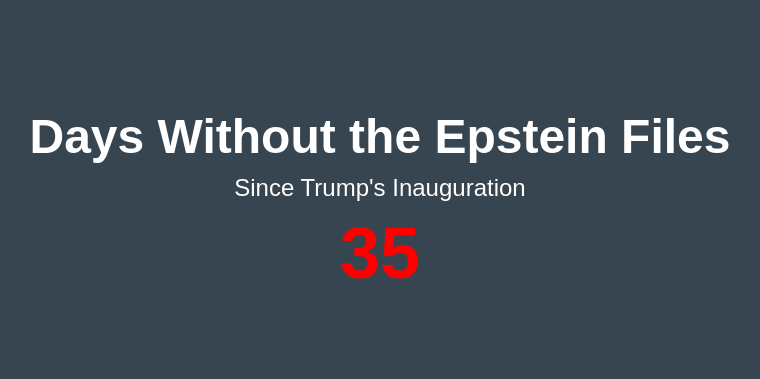
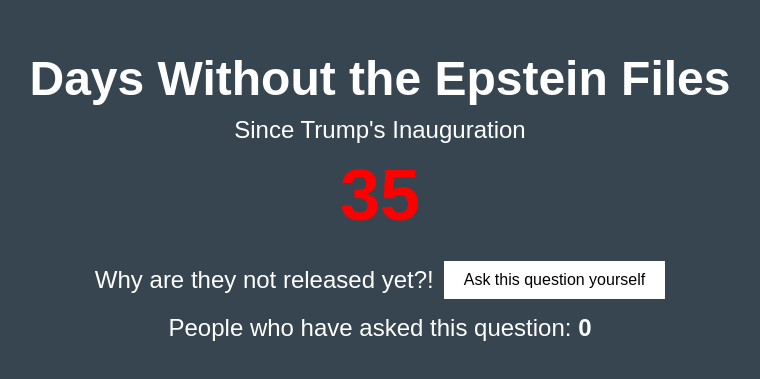
Before and after one commit to JoePuvel/epstein.files.counter, a plain HTML site: page index.html in a window 1280 px wide. Shown: the part 199-578 px from the top of the page, without its empty margins (260-1020 px from the left). Drawn offline with Linux system fonts and the light colour scheme; no server answers.

Commit message:
added ask question button and click counter feature

```diff
--- a/index.html
+++ b/index.html
@@ -37,6 +37,37 @@
             font-weight: bold;
             color: #FF0000; /* Red to pop against the dark background */
         }
+
+        .question-section {
+            display: flex;
+            align-items: center;
+            justify-content: center;
+            margin-top: 20px;
+        }
+
+        .question-section p {
+            margin-right: 10px;
+            font-size: 24px;
+        }
+
+        #ask-button {
+            background-color: white;
+            color: black;
+            border: none;
+            padding: 10px 20px;
+            font-size: 16px;
+            cursor: pointer;
+        }
+
+        #ask-button:disabled {
+            background-color: gray;
+            color: white;
+            cursor: not-allowed;
+        }
+
+        #ask-counter {
+            font-weight: bold;
+        }
     </style>
 </head>
 <body>
@@ -44,8 +75,14 @@
         <h1>Days Without the Epstein Files</h1>
         <p>Since Trump's Inauguration</p>
         <span id="days-counter"></span>
+        <div class="question-section">
+            <p>Why are they not released yet?!</p>
+            <button id="ask-button">Ask this question yourself</button>
+        </div>
+        <p>People who have asked this question: <span id="ask-counter">0</span></p>
     </div>
     <script>
+        document.addEventListener('DOMContentLoaded', function() {
             // Calculate days since Trump's 2025 inauguration
             function calculateDaysSince() {
                 const inaugurationDate = new Date('2025-01-20');
@@ -57,6 +94,78 @@
 
             // Display the days count
             document.getElementById('days-counter').textContent = calculateDaysSince();
+
+            // Cookie functions to track if the button has been clicked
+            function setCookie(name, value, days) {
+                var expires = "";
+                if (days) {
+                    var date = new Date();
+                    date.setTime(date.getTime() + (days * 24 * 60 * 60 * 1000));
+                    expires = "; expires=" + date.toUTCString();
+                }
+                document.cookie = name + "=" + (value || "") + expires + "; path=/";
+            }
+
+            function getCookie(name) {
+                var nameEQ = name + "=";
+                var ca = document.cookie.split(';');
+                for(var i=0; i < ca.length; i++) {
+                    var c = ca[i];
+                    while (c.charAt(0)==' ') c = c.substring(1,c.length);
+                    if (c.indexOf(nameEQ) == 0) return c.substring(nameEQ.length,c.length);
+                }
+                return null;
+            }
+
+            // Namespace for CountAPI (replace with your repository name if different)
+            const namespace = 'epstein.files.counter';
+            const key = 'ask_question';
+
+            // Function to fetch the current count from CountAPI
+            function getCount() {
+                fetch(`https://api.countapi.xyz/get/${namespace}/${key}`)
+                    .then(response => response.json())
+                    .then(data => {
+                        document.getElementById('ask-counter').textContent = data.value || 0;
+                    })
+                    .catch(error => {
+                        console.error('Error fetching count:', error);
+                    });
+            }
+
+            // Function to increment the count on CountAPI
+            function incrementCount() {
+                fetch(`https://api.countapi.xyz/hit/${namespace}/${key}`)
+                    .then(response => response.json())
+                    .then(data => {
+                        setCookie('has_asked', 'true', 365); // Set cookie for 1 year
+                        document.getElementById('ask-counter').textContent = data.value;
+                        const askButton = document.getElementById('ask-button');
+                        askButton.disabled = true;
+                        askButton.textContent = 'You have already asked this question';
+                    })
+                    .catch(error => {
+                        console.error('Error incrementing count:', error);
+                        document.getElementById('ask-button').disabled = false; // Re-enable if error
+                    });
+            }
+
+            // Initialize the counter on page load
+            getCount();
+
+            const askButton = document.getElementById('ask-button');
+
+            // Check if the user has already clicked the button
+            if (getCookie('has_asked')) {
+                askButton.disabled = true;
+                askButton.textContent = 'You have already asked this question';
+            } else {
+                askButton.addEventListener('click', function() {
+                    askButton.disabled = true; // Disable immediately to prevent multiple clicks
+                    incrementCount();
+                });
+            }
+        });
     </script>
 </body>
 </html>
```
Lines whose indentation alone changed are shown as unchanged.
